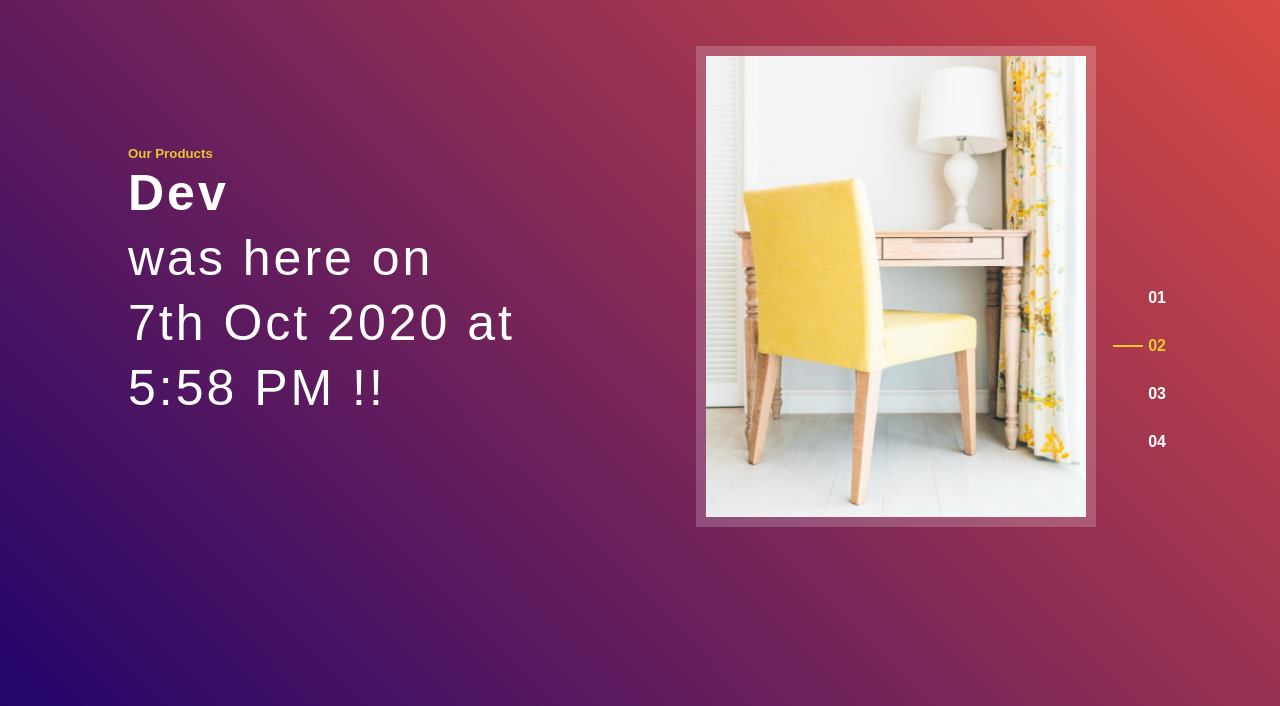
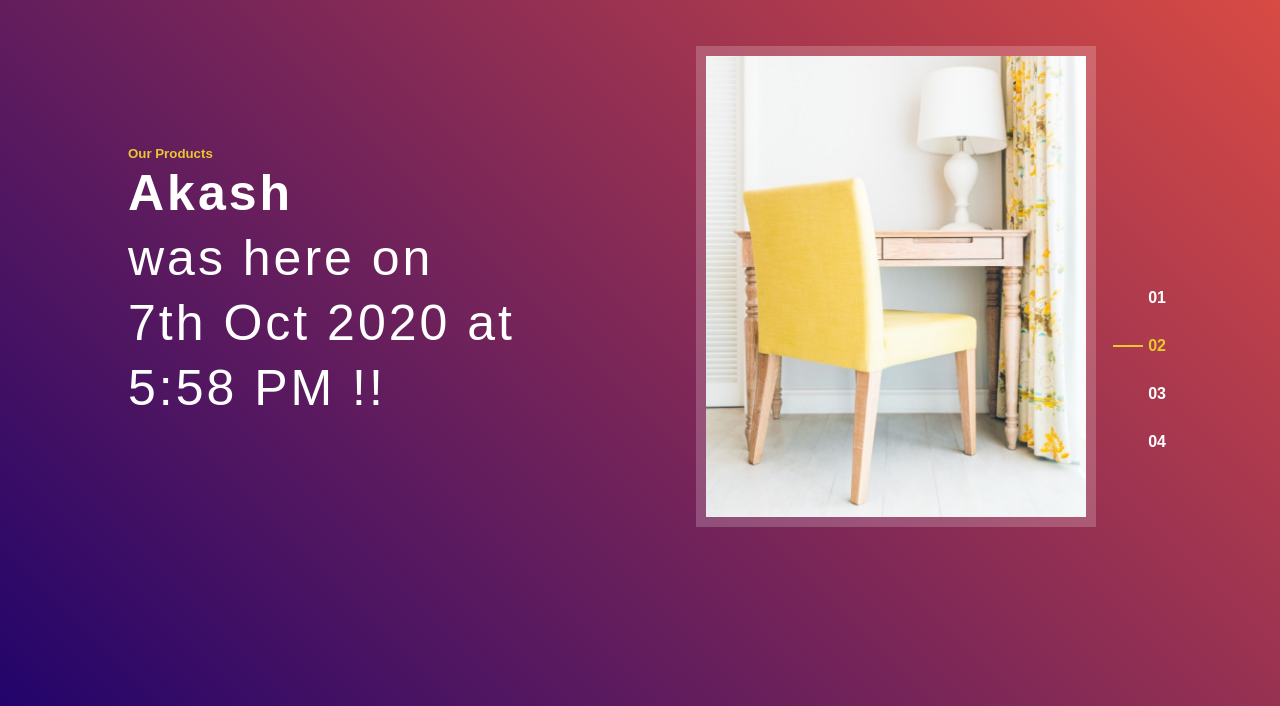
Before and after one commit to AkashMaurya09/Image-Gallery-Html-css, a plain HTML site: page index.html in a window 1280 px wide. Shown: the part 94-800 px from the top of the page. Drawn offline with Linux system fonts and the light colour scheme.

Commit message:
Update index.html

```diff
--- a/index.html
+++ b/index.html
@@ -26,7 +26,7 @@
             <div class="col">
                 <div class="text-box">
                     <h5>Our Products</h5>
-                    <h1><b>Dev</b> <br>was here on 7th Oct 2020 at 5:58 PM !!</h1>
+                    <h1><b>Akash</b> <br>was here on 7th Oct 2020 at 5:58 PM !!</h1>
                 </div>
             </div>
             <div class="col">
```
